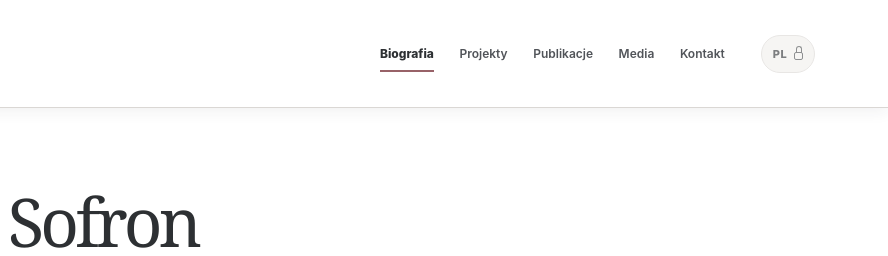
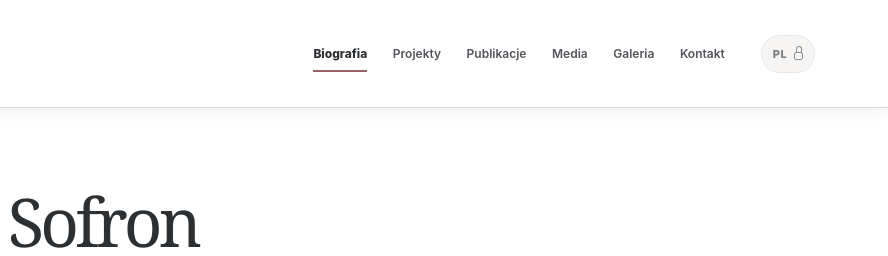
Before and after one commit to AntoniSofron/antonisofron, a plain HTML site: page index.html in a window 1280 px wide. Shown: the top 256 px of the page, 392-1280 px from the left. Drawn offline with Linux system fonts and the light colour scheme.

Commit message:
Dodaj Galerię do nawigacji między Mediami a Kontaktem

```diff
--- a/index.html
+++ b/index.html
@@ -24,6 +24,7 @@
 <a data-i18n="navProjects" href="projekty/">Projekty</a>
 <a data-i18n="navPublications" href="publikacje/">Publikacje</a>
 <a data-i18n="navMedia" href="media/">Media</a>
+<a data-i18n="navGallery" href="galeria/">Galeria</a>
 <a data-i18n="navContact" href="kontakt/">Kontakt</a>
 </nav>
 <div class="header-actions">
```
